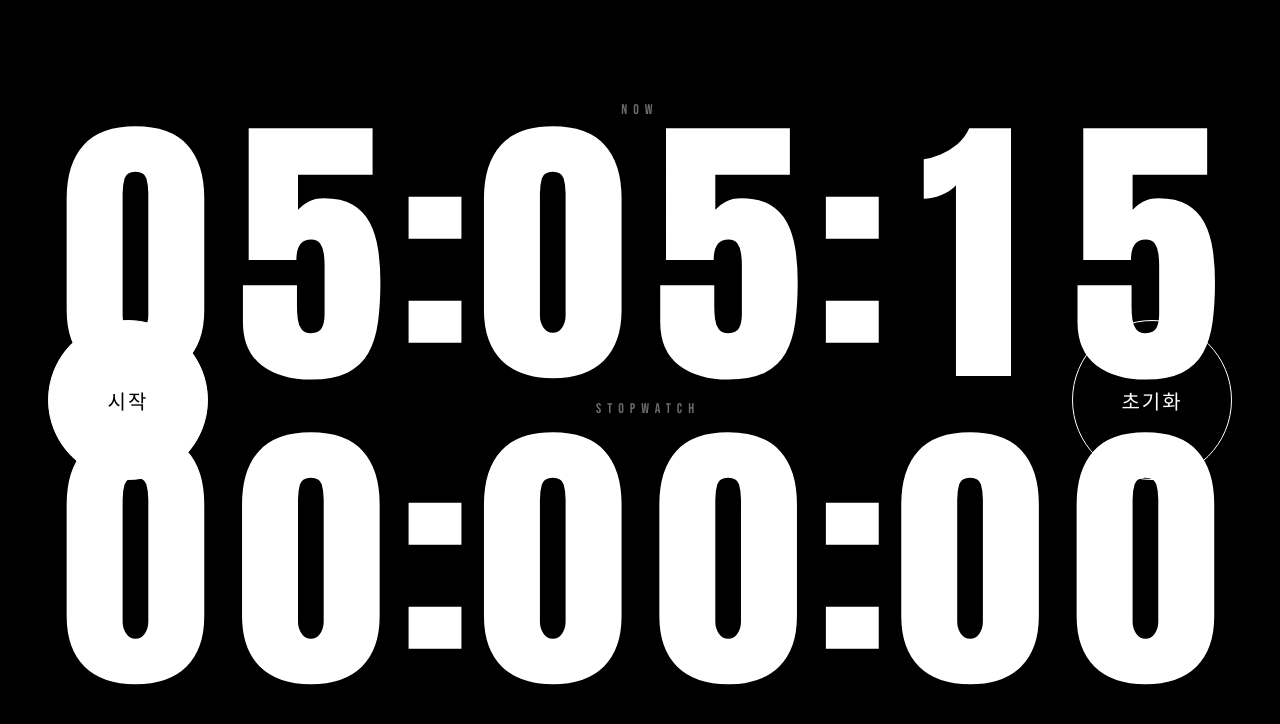
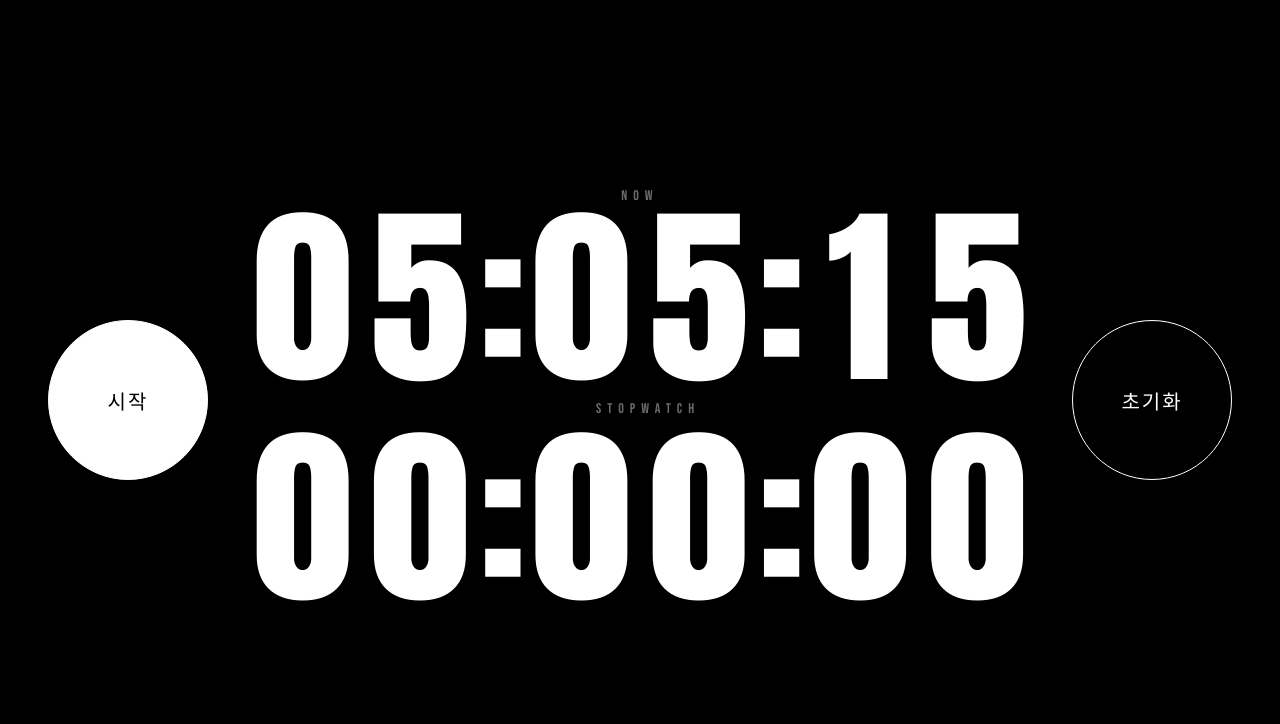
Before and after one commit to hjmoon29/exercise, a plain HTML site: page index.html in a window 1280 px wide. Drawn offline with Linux system fonts and the light colour scheme.

Commit message:
fix: 가로 모드에서 숫자와 좌우 원형 버튼 사이 여백 확보
.section max-width를 (버튼폭 + gutter + 20px) * 2 만큼 안으로 좁혀
scaleFit이 좁아진 폭에 맞춰 숫자 크기를 축소, 버튼과 시각적 여백 유지

Co-Authored-By: Claude Opus 4.7 (1M context) <noreply@anthropic.com>

```diff
--- a/index.html
+++ b/index.html
@@ -240,6 +240,16 @@
     }
   }
 
+  /* ============ 가로 모드: 숫자 영역이 좌우 원형 버튼과 붙지 않도록 여백 확보 ============ */
+  @media (orientation: landscape) {
+    .section {
+      /* 버튼 폭 + 바깥 gutter + 숫자↔버튼 사이 여백(20px) 만큼 좌우 안쪽으로 좁힘 */
+      max-width: calc(100% - (clamp(96px, 22vh, 160px) + clamp(16px, 4vw, 48px) + 20px) * 2);
+      margin-left: auto;
+      margin-right: auto;
+    }
+  }
+
   /* ============ 가로 모드: 시작/초기화를 화면 좌우로 큰 원형 버튼 배치 ============ */
   @media (orientation: landscape) {
     .controls {
```
